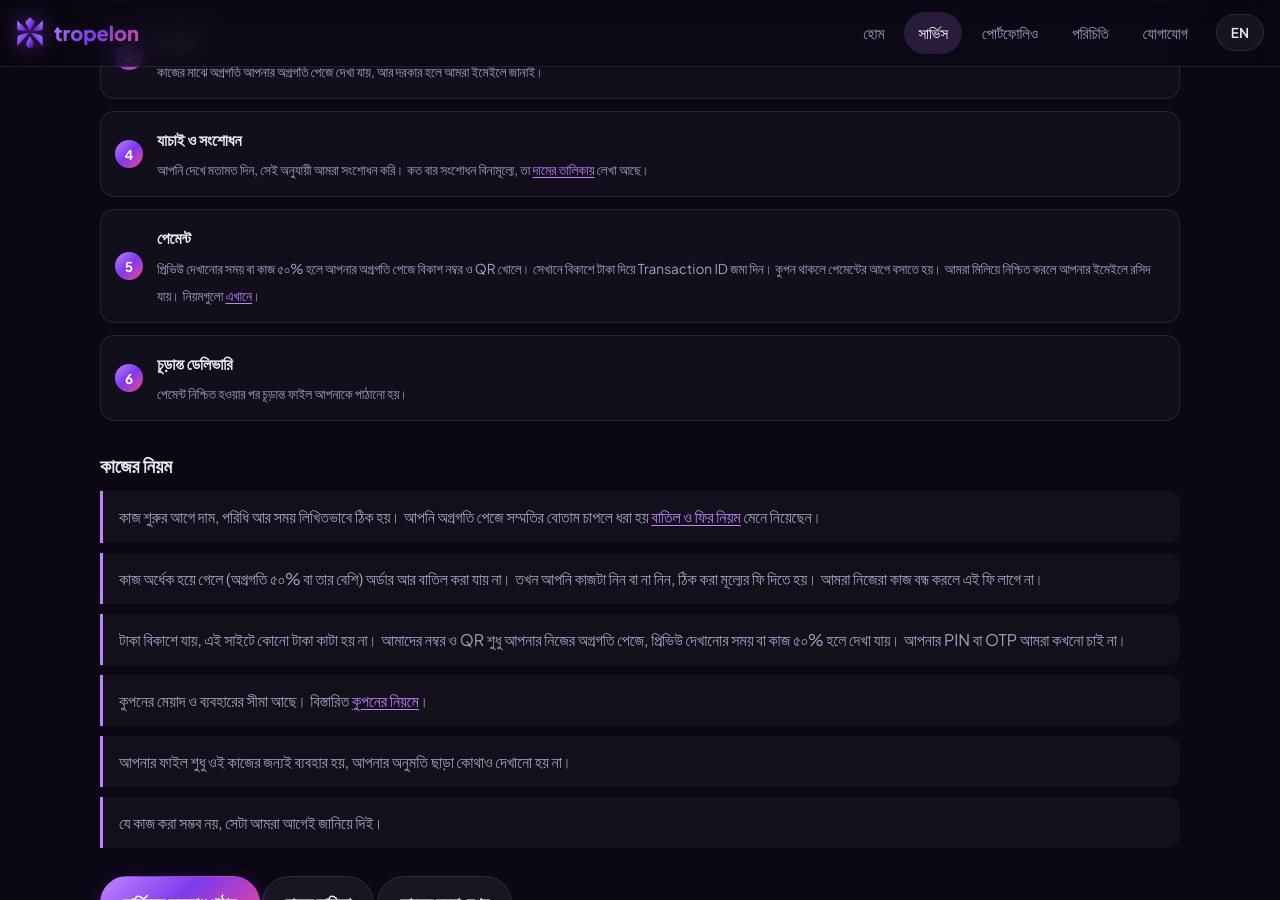
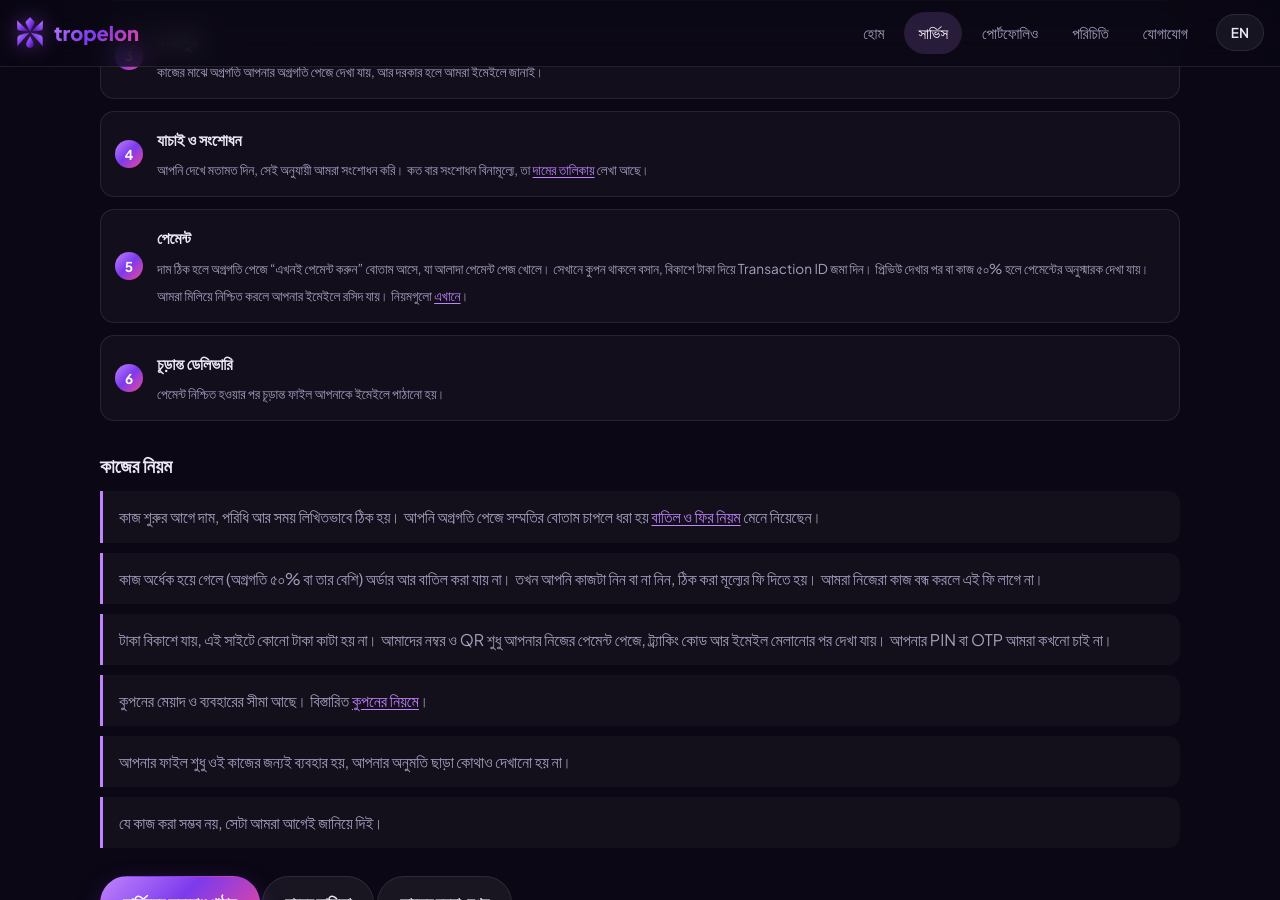
Before and after one commit to tropelon/Ponzile, a Jekyll site: the page built from services.html, in a window 1280 px wide and 900 px high, scrolled down 2532 px. Built offline with Jekyll 4.4.1, drawn with Linux system fonts in a browser that asks for light colours.

Commit message:
Update services.html

```diff
--- a/services.html
+++ b/services.html
@@ -276,11 +276,11 @@ permalink: /services/
   </li>
   <li>
     <b><span class="bn">পেমেন্ট</span><span class="en">Payment</span></b>
-    <span class="meta"><span class="bn">প্রিভিউ দেখানোর সময় বা কাজ ৫০% হলে আপনার অগ্রগতি পেজে বিকাশ নম্বর ও QR খোলে। সেখানে বিকাশে টাকা দিয়ে Transaction ID জমা দিন। কুপন থাকলে পেমেন্টের আগে বসাতে হয়। আমরা মিলিয়ে নিশ্চিত করলে আপনার ইমেইলে রসিদ যায়। নিয়মগুলো <a href="{{ '/privacy/#payment' | relative_url }}">এখানে</a>।</span><span class="en">When a preview is shown to you or the work reaches 50%, the bKash number and QR open on your progress page. Pay through bKash there and submit the Transaction ID. If you have a coupon, apply it before paying. When we confirm it, a receipt goes to your email. The rules are <a href="{{ '/privacy/#payment' | relative_url }}">here</a>.</span></span>
+    <span class="meta"><span class="bn">দাম ঠিক হলে অগ্রগতি পেজে “এখনই পেমেন্ট করুন” বোতাম আসে, যা আলাদা পেমেন্ট পেজ খোলে। সেখানে কুপন থাকলে বসান, বিকাশে টাকা দিয়ে Transaction ID জমা দিন। প্রিভিউ দেখার পর বা কাজ ৫০% হলে পেমেন্টের অনুস্মারক দেখা যায়। আমরা মিলিয়ে নিশ্চিত করলে আপনার ইমেইলে রসিদ যায়। নিয়মগুলো <a href="{{ '/privacy/#payment' | relative_url }}">এখানে</a>।</span><span class="en">Once the price is set, a “Pay now” button appears on your progress page and opens a separate payment page. Apply a coupon there if you have one, pay through bKash and submit the Transaction ID. After you view a preview, or when the work reaches 50%, a payment reminder appears. When we confirm the payment, a receipt goes to your email. The rules are <a href="{{ '/privacy/#payment' | relative_url }}">here</a>.</span></span>
   </li>
   <li>
     <b><span class="bn">চূড়ান্ত ডেলিভারি</span><span class="en">Final delivery</span></b>
-    <span class="meta"><span class="bn">পেমেন্ট নিশ্চিত হওয়ার পর চূড়ান্ত ফাইল আপনাকে পাঠানো হয়।</span><span class="en">After payment is confirmed, the final files are sent to you.</span></span>
+    <span class="meta"><span class="bn">পেমেন্ট নিশ্চিত হওয়ার পর চূড়ান্ত ফাইল আপনাকে ইমেইলে পাঠানো হয়।</span><span class="en">After payment is confirmed, the final files are emailed to you.</span></span>
   </li>
 </ol>
 
@@ -288,7 +288,7 @@ permalink: /services/
 <ul class="rules">
   <li><span class="bn">কাজ শুরুর আগে দাম, পরিধি আর সময় লিখিতভাবে ঠিক হয়। আপনি অগ্রগতি পেজে সম্মতির বোতাম চাপলে ধরা হয় <a href="{{ '/privacy/#cancel' | relative_url }}">বাতিল ও ফির নিয়ম</a> মেনে নিয়েছেন।</span><span class="en">Price, scope and timing are agreed in writing before work starts. Pressing the accept button on your progress page means you accept the <a href="{{ '/privacy/#cancel' | relative_url }}">cancellation and fee rules</a>.</span></li>
   <li><span class="bn">কাজ অর্ধেক হয়ে গেলে (অগ্রগতি ৫০% বা তার বেশি) অর্ডার আর বাতিল করা যায় না। তখন আপনি কাজটা নিন বা না নিন, ঠিক করা মূল্যের ফি দিতে হয়। আমরা নিজেরা কাজ বন্ধ করলে এই ফি লাগে না।</span><span class="en">Once a job is half done (progress at 50% or more), the order can no longer be cancelled. The agreed fee is then payable whether or not you take the work. If we stop the work ourselves, no fee applies.</span></li>
-  <li><span class="bn">টাকা বিকাশে যায়, এই সাইটে কোনো টাকা কাটা হয় না। আমাদের নম্বর ও QR শুধু আপনার নিজের অগ্রগতি পেজে, প্রিভিউ দেখানোর সময় বা কাজ ৫০% হলে দেখা যায়। আপনার PIN বা OTP আমরা কখনো চাই না।</span><span class="en">Money goes through bKash, and nothing is charged on this site. Our number and QR appear only on your own progress page, once a preview has been shown or the work reaches 50%. We never ask for your PIN or OTP.</span></li>
+  <li><span class="bn">টাকা বিকাশে যায়, এই সাইটে কোনো টাকা কাটা হয় না। আমাদের নম্বর ও QR শুধু আপনার নিজের পেমেন্ট পেজে, ট্র্যাকিং কোড আর ইমেইল মেলানোর পর দেখা যায়। আপনার PIN বা OTP আমরা কখনো চাই না।</span><span class="en">Money goes through bKash, and nothing is charged on this site. Our number and QR appear only on your own payment page, once your tracking code and email match. We never ask for your PIN or OTP.</span></li>
   <li><span class="bn">কুপনের মেয়াদ ও ব্যবহারের সীমা আছে। বিস্তারিত <a href="{{ '/privacy/#coupon' | relative_url }}">কুপনের নিয়মে</a>।</span><span class="en">Coupons have an expiry and usage limits. Details are in the <a href="{{ '/privacy/#coupon' | relative_url }}">coupon rules</a>.</span></li>
   <li><span class="bn">আপনার ফাইল শুধু ওই কাজের জন্যই ব্যবহার হয়, আপনার অনুমতি ছাড়া কোথাও দেখানো হয় না।</span><span class="en">Your files are used only for that job and never shown anywhere without your permission.</span></li>
   <li><span class="bn">যে কাজ করা সম্ভব নয়, সেটা আমরা আগেই জানিয়ে দিই।</span><span class="en">If something is not possible, we tell you up front.</span></li>
```
